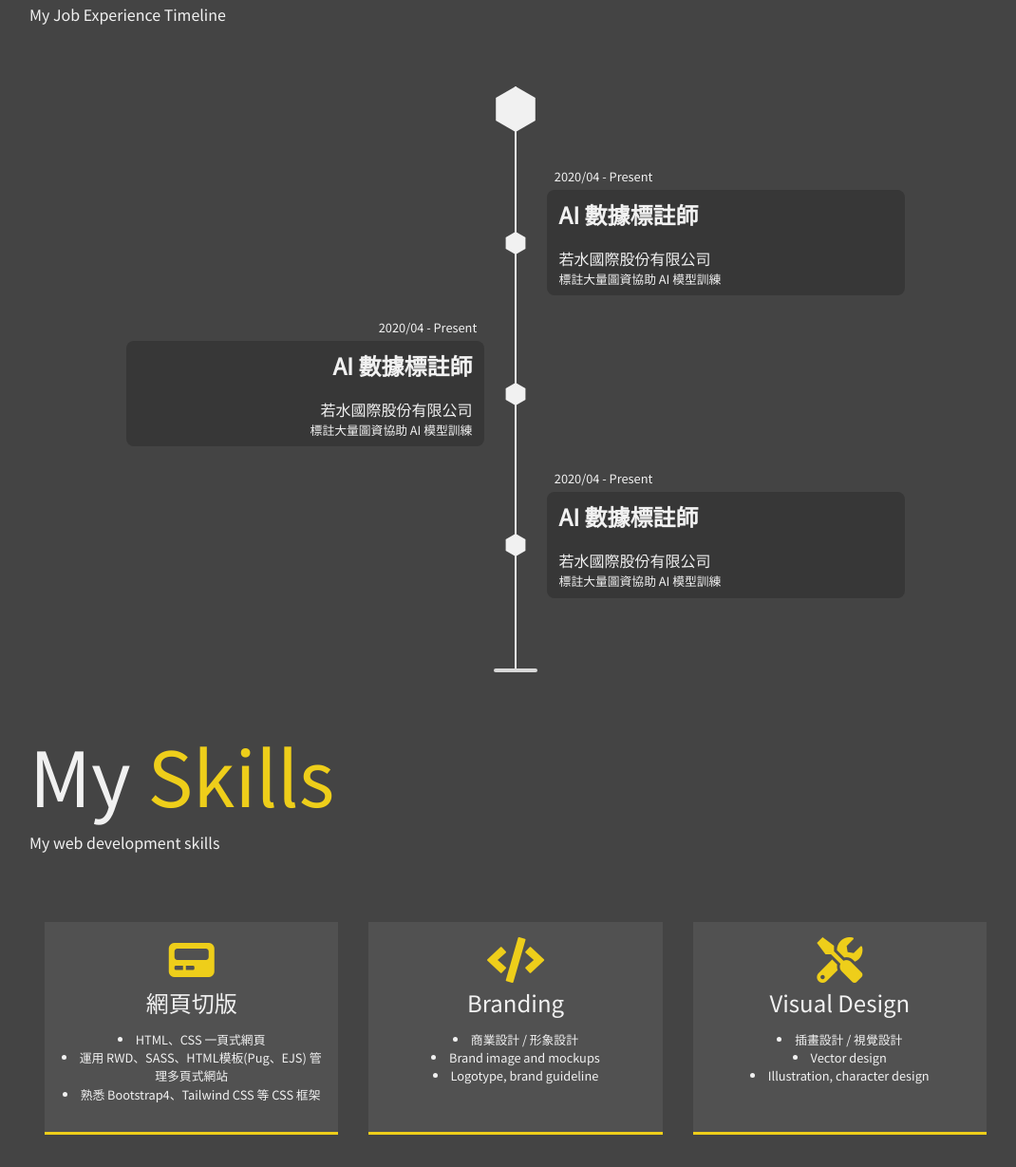
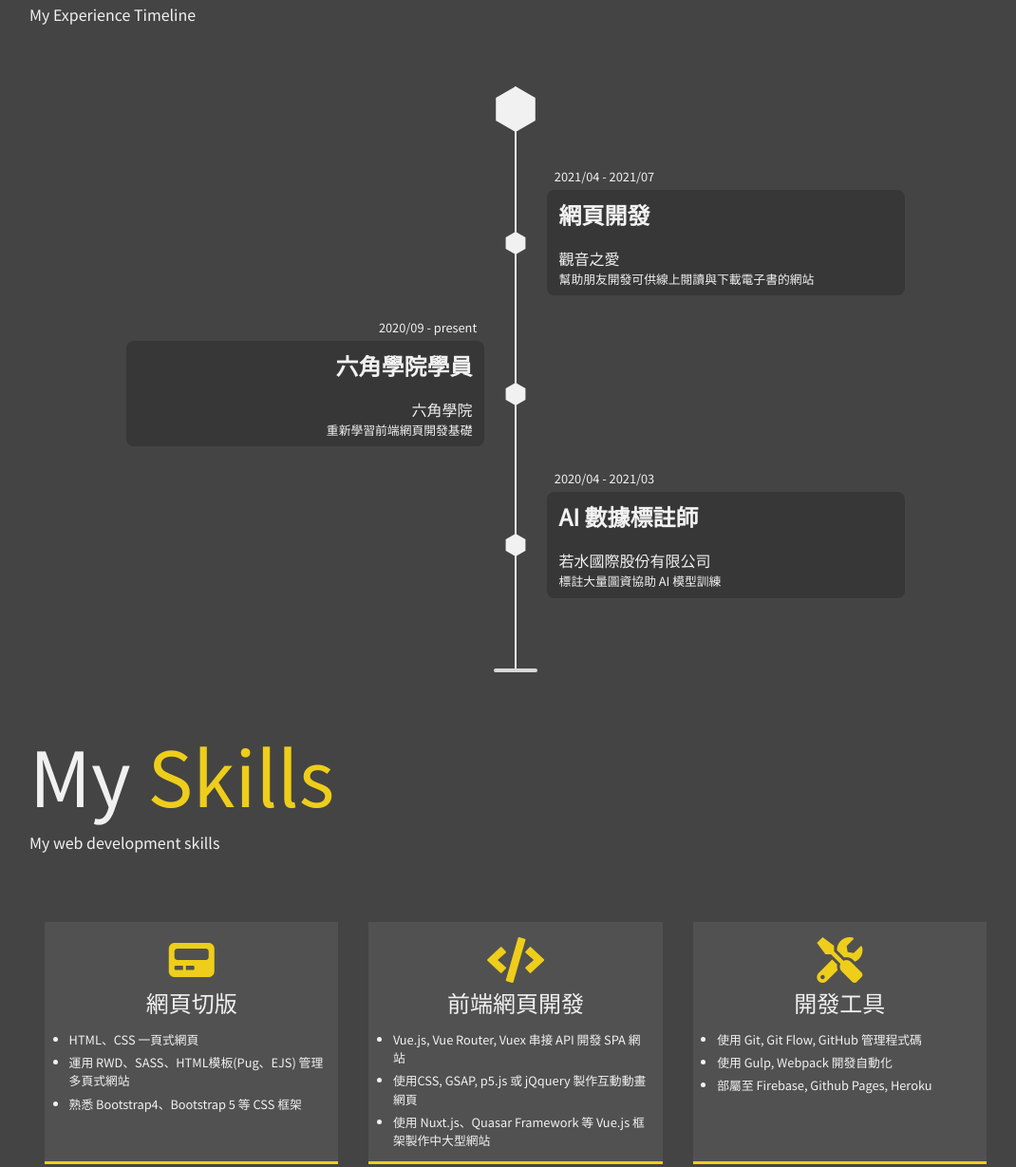
Before and after one commit to KalpasWang/my-portfolio, a plain HTML site: page index.html in a window 1280 px wide. Shown: the part 1541-2770 px from the top of the page at 95% size, without its empty margins (97-1167 px from the left). Drawn offline with nearby package versions, Linux system fonts and the light colour scheme.

Commit message:
修改timeline文案與技能卡片樣式

```diff
--- a/css/main.css
+++ b/css/main.css
@@ -709,8 +709,14 @@ section.skills .skills-list > .skills-item:hover > .fas {
 
 section.skills .skills-list > .skills-item > .skills-sublist {
   list-style: disc;
-  list-style-position: inside;
+  list-style-position: outside;
+  padding-left: 0.8rem;
   font-size: 0.8rem;
+  text-align: left;
+}
+
+section.skills .skills-list .skills-sublist > li {
+  margin: 5px 0;
 }
 
 section.works {
--- a/index.html
+++ b/index.html
@@ -105,18 +105,20 @@
           <img src="img/me.jpg" alt="me" class="bio-image" />
           <div class="bio">
             <p>
-              本來就讀電機系，但是因為手術失敗導致行動不便。
+              本來就讀電機系，但是因為腦部手術失敗導致行動不便。
               <br /><br />
-              2018 年開始自學網頁開發，之後又加入六角學院，熟悉原生 JavaScript
-              ES6 開發，以及 VueJS，jQuery 等前端框架。
+              2018
+              年開始自學網頁開發，之後又在Udemy、六角學院、haHow、HiSKIO等線上課程自學，熟悉
+              JavaScript CSS 與 Sass 開發，以及 Vue.js，Nuxt.js、jQuery
+              等前端框架。
               <br /><br />
-              曾經擔任過六角學院的遠端助教。
             </p>
             <br /><br />
             <p class="text-secondary">
-              熟悉技能包含 Vue.js、GSAP、jQuery、Bootstrap、Sass 等
+              熟悉技能包含 Vue.js、Nuxt.js、Quasar
+              Framework、GSAP、jQuery、Bootstrap、Sass 等
             </p>
-            <p class="text-secondary">正在學習的技能：P5.js</p>
+            <!-- <p class="text-secondary">正在學習的技能：P5.js</p> -->
           </div>
         </div>
       </div>
@@ -127,7 +129,7 @@
         <h2 class="lg-heading">
           My <span class="text-secondary">Experience</span>
         </h2>
-        <p>My Job Experience Timeline</p>
+        <p>My Experience Timeline</p>
         <div class="timeline">
           <ul class="time-container">
             <li class="time-item time-item1">
@@ -145,10 +147,12 @@
                 />
               </svg>
               <div class="content">
-                <h4 class="time">2020/04 - Present</h4>
-                <h3 class="job">AI 數據標註師</h3>
-                <div class="company">若水國際股份有限公司</div>
-                <p class="description">標註大量圖資協助 AI 模型訓練</p>
+                <h4 class="time">2021/04 - 2021/07</h4>
+                <h3 class="job">網頁開發</h3>
+                <div class="company">觀音之愛</div>
+                <p class="description">
+                  幫助朋友開發可供線上閱讀與下載電子書的網站
+                </p>
               </div>
             </li>
 
@@ -167,10 +171,10 @@
                 />
               </svg>
               <div class="content">
-                <h4 class="time">2020/04 - Present</h4>
-                <h3 class="job">AI 數據標註師</h3>
-                <div class="company">若水國際股份有限公司</div>
-                <p class="description">標註大量圖資協助 AI 模型訓練</p>
+                <h4 class="time">2020/09 - present</h4>
+                <h3 class="job">六角學院學員</h3>
+                <div class="company">六角學院</div>
+                <p class="description">重新學習前端網頁開發基礎</p>
               </div>
             </li>
 
@@ -189,7 +193,7 @@
                 />
               </svg>
               <div class="content">
-                <h4 class="time">2020/04 - Present</h4>
+                <h4 class="time">2020/04 - 2021/03</h4>
                 <h3 class="job">AI 數據標註師</h3>
                 <div class="company">若水國際股份有限公司</div>
                 <p class="description">標註大量圖資協助 AI 模型訓練</p>
@@ -214,25 +218,27 @@
             <ul class="skills-sublist">
               <li>HTML、CSS 一頁式網頁</li>
               <li>運用 RWD、SASS、HTML模板(Pug、EJS) 管理多頁式網站</li>
-              <li>熟悉 Bootstrap4、Tailwind CSS 等 CSS 框架</li>
+              <li>熟悉 Bootstrap4、Bootstrap 5 等 CSS 框架</li>
             </ul>
           </li>
           <li class="skills-item skills-item2">
             <i class="fas fa-3x fa-code"></i>
-            <h3 class="sm-heading">Branding</h3>
+            <h3 class="sm-heading">前端網頁開發</h3>
             <ul class="skills-sublist">
-              <li>商業設計 / 形象設計</li>
-              <li>Brand image and mockups</li>
-              <li>Logotype, brand guideline</li>
+              <li>Vue.js, Vue Router, Vuex 串接 API 開發 SPA 網站</li>
+              <li>使用CSS, GSAP, p5.js 或 jQquery 製作互動動畫網頁</li>
+              <li>
+                使用 Nuxt.js、Quasar Framework 等 Vue.js 框架製作中大型網站
+              </li>
             </ul>
           </li>
           <li class="skills-item skills-item3">
             <i class="fas fa-3x fa-tools"></i>
-            <h3 class="sm-heading">Visual Design</h3>
+            <h3 class="sm-heading">開發工具</h3>
             <ul class="skills-sublist">
-              <li>插畫設計 / 視覺設計</li>
-              <li>Vector design</li>
-              <li>Illustration, character design</li>
+              <li>使用 Git, Git Flow, GitHub 管理程式碼</li>
+              <li>使用 Gulp, Webpack 開發自動化</li>
+              <li>部屬至 Firebase, Github Pages, Heroku</li>
             </ul>
           </li>
         </ul>
```
Also changed, not shown: 1 other file.
